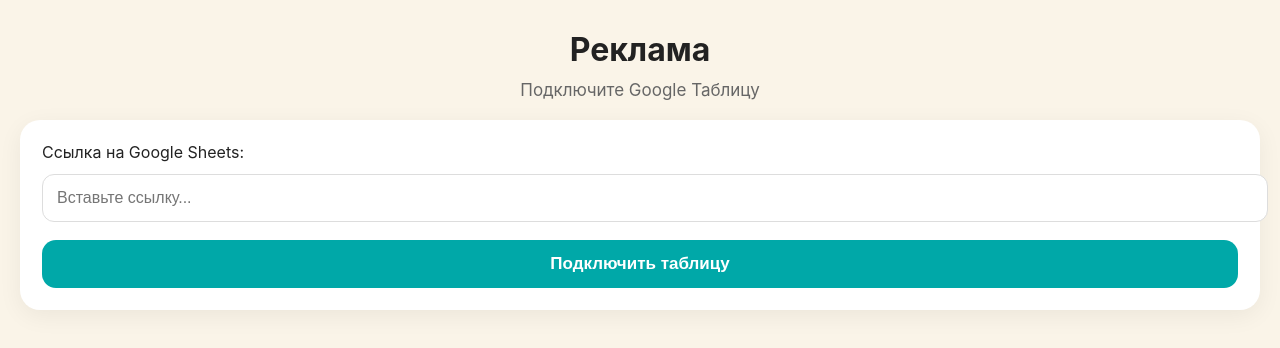
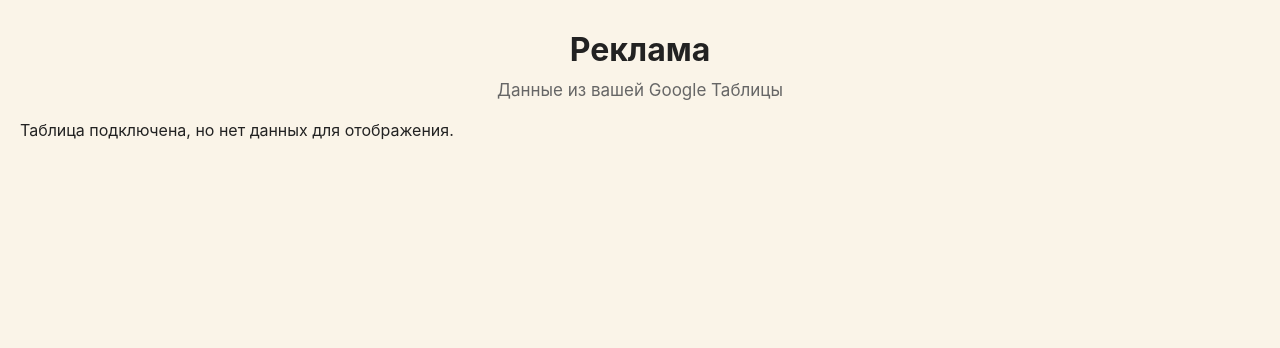
Before and after one commit to georg34523-boop/gastro-mind-miniapp, a Next.js app: page /marketing/ads in a window 1280 px wide. Shown: the top 348 px of the page. Built offline with nearby package versions, Linux system fonts and the light colour scheme.

Commit message:
Update ads.js

```diff
--- a/pages/marketing/ads.js
+++ b/pages/marketing/ads.js
@@ -1,71 +1,79 @@
-import { useState } from "react";
+import { useState, useEffect } from "react";
 
-export default function Ads() {
-  const [sheetUrl, setSheetUrl] = useState("");
-  const [savedUrl, setSavedUrl] = useState(null);
-  const [status, setStatus] = useState("");
+export default function AdsPage() {
+  const [csvData, setCsvData] = useState([]);
+  const [loading, setLoading] = useState(true);
 
-  const handleSave = () => {
-    if (!sheetUrl.includes("docs.google.com")) {
-      setStatus("❌ Это не похоже на ссылку Google Sheets");
+  useEffect(() => {
+    // Читаем сохранённый URL таблицы из localStorage
+    const sheetUrl = localStorage.getItem("sheetUrl");
+
+    if (!sheetUrl) {
+      setLoading(false);
       return;
     }
 
-    setSavedUrl(sheetUrl);
-    setStatus("✅ Таблица подключена!");
-  };
+    async function loadData() {
+      try {
+        const res = await fetch(`/api/sheets?url=${encodeURIComponent(sheetUrl)}`);
+        const data = await res.json();
 
-  const checkData = async () => {
-    if (!savedUrl) {
-      setStatus("⚠️ Сначала подключите таблицу");
-      return;
+        const parsed = parseCsv(data.csv);
+        setCsvData(parsed);
+      } catch (e) {
+        console.error("Ошибка загрузки таблицы:", e);
+      }
+      setLoading(false);
     }
 
-    setStatus("⏳ Подключение к данным...");
+    loadData();
+  }, []);
 
-    try {
-      const res = await fetch(`/api/sheets?url=${encodeURIComponent(savedUrl)}`);
-      const data = await res.json();
+  // CSV → JSON
+  function parseCsv(csv) {
+    const rows = csv.split("\n").map(r => r.split(","));
+    const headers = rows[0];
 
-      if (data.error) {
-        setStatus("❌ Ошибка чтения таблицы");
-      } else {
-        setStatus("✅ Данные успешно загружены!");
-        console.log("DATA:", data);
-      }
-    } catch (err) {
-      setStatus("❌ Ошибка соединения");
-    }
-  };
+    return rows.slice(1).map(row =>
+      Object.fromEntries(headers.map((h, i) => [h.trim(), row[i]?.trim()]))
+    );
+  }
 
   return (
     <div className="app-container">
+
       <h1 className="title">Реклама</h1>
-      <p className="subtitle">Подключите Google Таблицу</p>
+      <p className="subtitle">Данные из вашей Google Таблицы</p>
 
-      <div className="card">
-        <label>Ссылка на Google Sheets:</label>
-        <input
-          className="input"
-          placeholder="Вставьте ссылку..."
-          value={sheetUrl}
-          onChange={(e) => setSheetUrl(e.target.value)}
-        />
+      {loading && <p>Загрузка...</p>}
 
-        <button className="btn" onClick={handleSave}>
-          Подключить таблицу
-        </button>
+      {!loading && csvData.length === 0 && (
+        <p>Таблица подключена, но нет данных для отображения.</p>
+      )}
 
-        {savedUrl && (
-          <>
-            <div className="sheet-url">Подключено: {savedUrl}</div>
-            <button className="btn-secondary" onClick={checkData}>
-              Проверить данные
-            </button>
-          </>
+      {/* Выводим таблицу */}
+      <div className="table-container">
+        {csvData.length > 0 && (
+          <table className="data-table">
+            <thead>
+              <tr>
+                {Object.keys(csvData[0]).map((col, i) => (
+                  <th key={i}>{col}</th>
+                ))}
+              </tr>
+            </thead>
+
+            <tbody>
+              {csvData.map((row, i) => (
+                <tr key={i}>
+                  {Object.values(row).map((cell, j) => (
+                    <td key={j}>{cell}</td>
+                  ))}
+                </tr>
+              ))}
+            </tbody>
+          </table>
         )}
-
-        {status && <p className="dashboard-placeholder">{status}</p>}
       </div>
     </div>
   );
```
